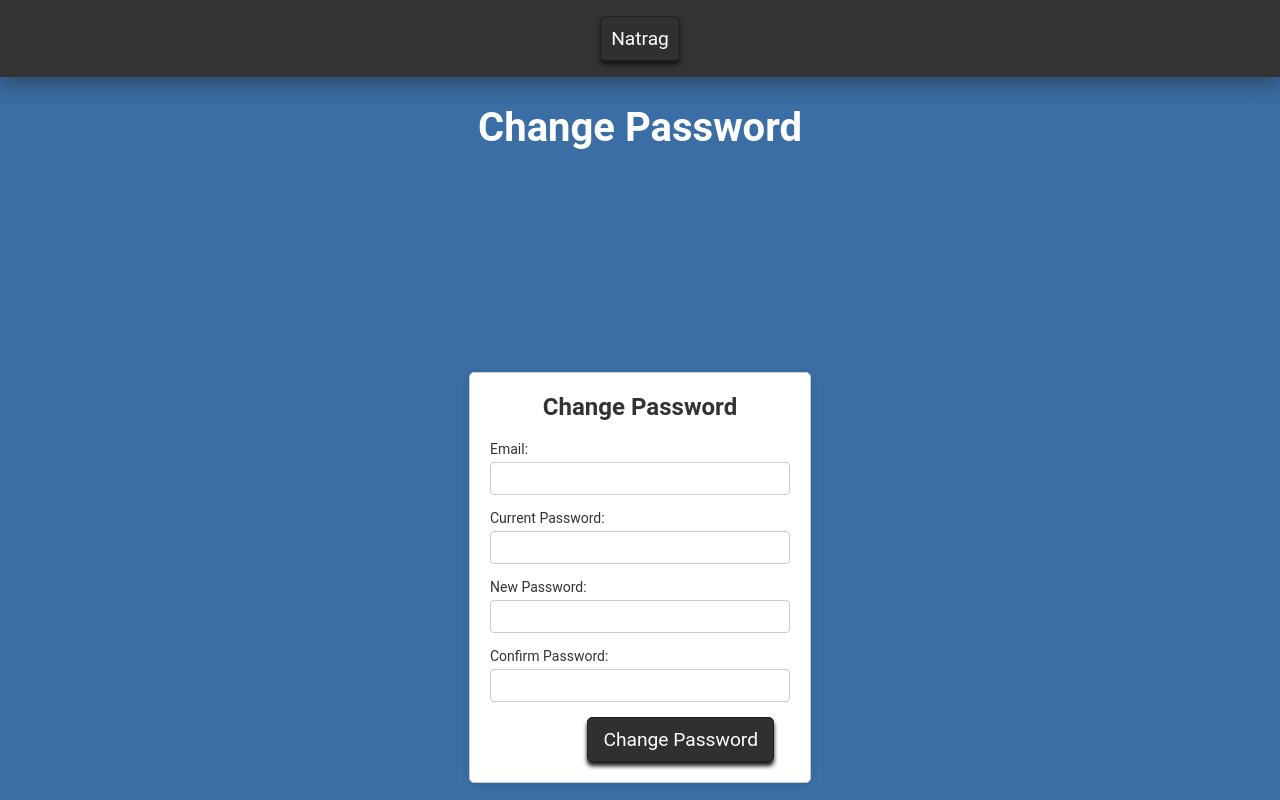
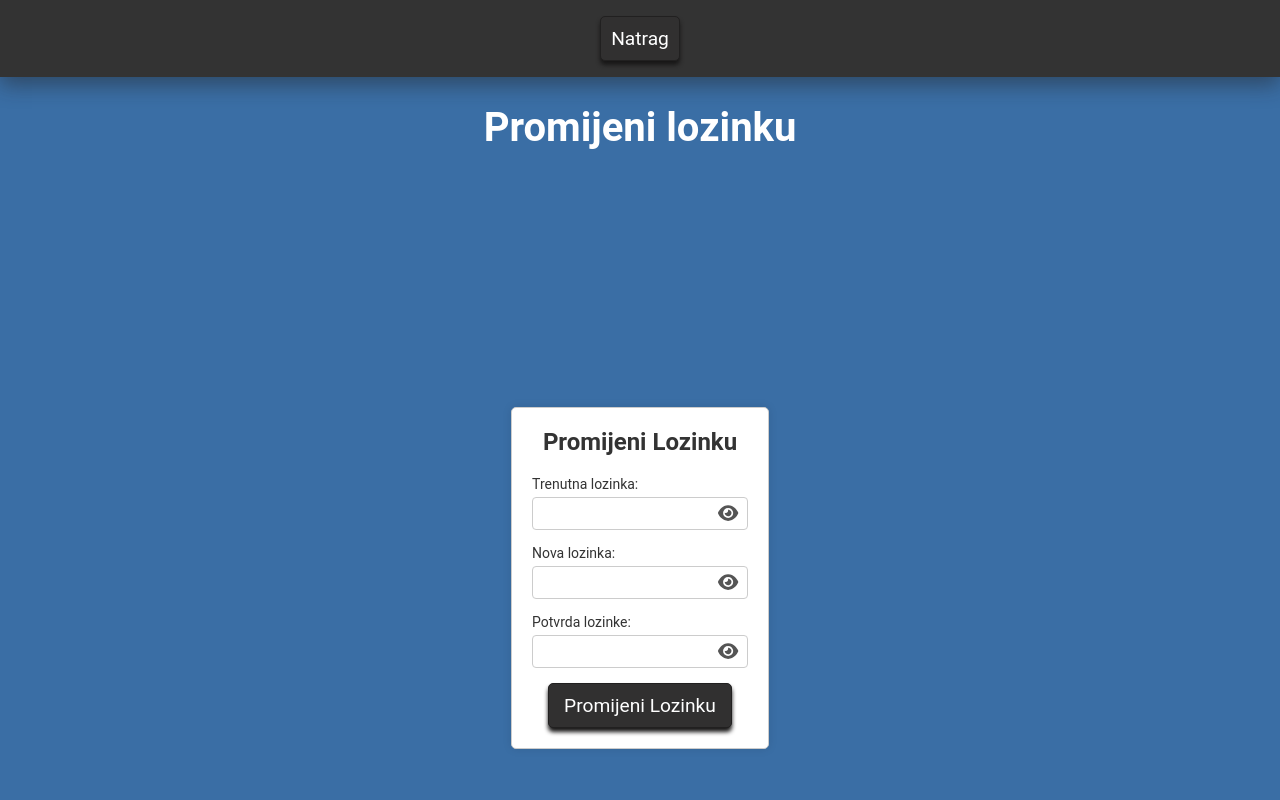
Before and after one commit to Curko15/Poster-Rangers, a React (Create React App) app in the folder IzvorniKod/frontend/: page /promijeniLozinku in a window 1280 px wide. Shown: the top 800 px of the page. Built offline with nearby package versions, Linux system fonts and the light colour scheme; the HTML template or start-up script is replaced by a standard one.

Commit message:
Refactoring

```diff
--- a/IzvorniKod/frontend/src/components/AddConference.js
+++ b/IzvorniKod/frontend/src/components/AddConference.js
@@ -1,8 +1,7 @@
 import React, { useState, useRef } from "react";
 import axios from "axios";
-import { getAuthToken } from "../services/AuthService";
-import { FontAwesomeIcon } from "@fortawesome/react-fontawesome";
-import { faEye, faEyeSlash } from "@fortawesome/free-solid-svg-icons";
+import { getAuthToken, getLoggedInUser } from "../services/AuthService";
+import PasswordInput from "./PaswordInput";
 
 const AddConference = () => {
   const [conferenceName, setConferenceName] = useState("");
@@ -15,9 +14,9 @@ const AddConference = () => {
   const [conferenceStreetNumber, setConferenceStreetNumber] = useState("");
 
   const [errorMessage, setErrorMessage] = useState("");
-  const [showPassword, setShowPassword] = useState(false);
 
   const formContainerRef = useRef(null);
+  const userEmail = getLoggedInUser().userEmail;
 
   const generateCode = () => {
     const code = Math.floor(100000 + Math.random() * 900000);
@@ -41,10 +40,6 @@ const AddConference = () => {
       console.error("Error:", error.message);
       return false;
     }
-  };
-
-  const handleTogglePassword = () => {
-    setShowPassword(!showPassword);
   };
 
   const handleSubmit = async (e) => {
@@ -99,6 +94,7 @@ const AddConference = () => {
         pbr: conferencePbr,
         ulica: conferenceStreet,
         kucBroj: conferenceStreetNumber,
+        email: userEmail,
       };
 
       try {
@@ -176,24 +172,12 @@ const AddConference = () => {
             />
           </label>
 
-          <label className="password-input-container">
-            Pristupni kod:
-            <div className="input-with-button">
-              <input
-                type={showPassword ? "text" : "password"}
-                name="password"
-                value={conferencePassword}
-                className="input-field"
-                required
-                onChange={(e) => setConferencePassword(e.target.value)}
-              />
-              <FontAwesomeIcon
-                icon={showPassword ? faEyeSlash : faEye}
-                className="eye-icon"
-                onClick={handleTogglePassword}
-              />
-            </div>
-          </label>
+          <PasswordInput
+            id={"konfCode"}
+            label={"Pristupni kod: "}
+            value={conferencePassword}
+            onChange={(e) => setConferencePassword(e.target.value)}
+          />
 
           <label>
             Mjesto:
--- a/IzvorniKod/frontend/src/components/ChangePassword.js
+++ b/IzvorniKod/frontend/src/components/ChangePassword.js
@@ -1,29 +1,31 @@
 import React, { useState } from "react";
+import axios from "axios";
 import { getAuthToken, getLoggedInUser } from "../services/AuthService";
+import PasswordInput from "./PaswordInput";
+
 import "../css/main.css";
-import axios from "axios";
+
 const ChangePassword = () => {
-  const [mail, setMail] = useState("");
   const [currentPassword, setCurrentPassword] = useState("");
   const [newPassword, setNewPassword] = useState("");
   const [confirmPassword, setConfirmPassword] = useState("");
   const [message, setMessage] = useState("");
 
+  const userEmail = getLoggedInUser().userEmail;
+
   const handleSubmit = async (e) => {
     e.preventDefault();
 
-    if (!mail || !currentPassword || !newPassword || !confirmPassword) {
+    if (!currentPassword || !newPassword || !confirmPassword) {
       setMessage("All fields are necessary!");
       return;
     }
-    // Check if the new password and confirm password match
+
     if (newPassword !== confirmPassword) {
       setMessage("Passwords do not match");
       return;
     }
 
-    // Here you can implement your logic to send the password change request
-    // For demonstration purposes, this just logs the data to the console
     console.log("Current Password:", currentPassword);
     console.log("New Password:", newPassword);
     console.log("Confirm Password:", confirmPassword);
@@ -33,7 +35,7 @@ const ChangePassword = () => {
     const changePasswordData = {
       oldPassword: currentPassword,
       newPassword: newPassword,
-      email: mail,
+      email: userEmail,
     };
 
     try {
@@ -48,11 +50,10 @@ const ChangePassword = () => {
         },
       );
 
-      // Reset the form after submission
       setCurrentPassword("");
       setNewPassword("");
       setConfirmPassword("");
-      setMessage("Password changed successfully");
+      setMessage("");
     } catch (error) {
       console.error("Error:", error.message);
     }
@@ -61,51 +62,29 @@ const ChangePassword = () => {
   return (
     <div className="center-container">
       <div className="form-container">
-        <h2>Change Password</h2>
+        <h2>Promijeni Lozinku</h2>
         {message && <p>{message}</p>}
         <form onSubmit={handleSubmit}>
-          <div>
-            <label htmlFor="Email">Email:</label>
-            <input
-              type="mail"
-              id="Email"
-              value={mail}
-              onChange={(e) => setMail(e.target.value)}
-              className="input-field"
-            />
-          </div>
-          <div>
-            <label htmlFor="currentPassword">Current Password:</label>
-            <input
-              type="password"
-              id="currentPassword"
+          <PasswordInput
+            id={"currentPassword"}
+            label={"Trenutna lozinka: "}
             value={currentPassword}
             onChange={(e) => setCurrentPassword(e.target.value)}
-              className="input-field"
           />
-          </div>
-          <div>
-            <label htmlFor="newPassword">New Password:</label>
-            <input
-              type="password"
-              id="newPassword"
+          <PasswordInput
+            id={"newPassword"}
+            label={"Nova lozinka: "}
             value={newPassword}
             onChange={(e) => setNewPassword(e.target.value)}
-              className="input-field"
           />
-          </div>
-          <div>
-            <label htmlFor="confirmPassword">Confirm Password:</label>
-            <input
-              type="password"
-              id="confirmPassword"
+          <PasswordInput
+            id={"confirmPassword"}
+            label={"Potvrda lozinke: "}
             value={confirmPassword}
             onChange={(e) => setConfirmPassword(e.target.value)}
-              className="input-field"
           />
-          </div>
           <div className="button-container">
-            <button type="submit">Change Password</button>
+            <button type="submit">Promijeni Lozinku</button>
           </div>
         </form>
       </div>
--- /dev/null
+++ b/IzvorniKod/frontend/src/components/PaswordInput.js
@@ -0,0 +1,35 @@
+import React, { useState } from "react";
+import { FontAwesomeIcon } from "@fortawesome/react-fontawesome";
+import { faEye, faEyeSlash } from "@fortawesome/free-solid-svg-icons";
+
+const PasswordInput = ({ id, label, value, onChange }) => {
+  const [showPassword, setShowPassword] = useState(false);
+
+  const handleTogglePassword = () => {
+    setShowPassword(!showPassword);
+  };
+
+  return (
+    <label htmlFor={id} className="password-input-container">
+      {label}
+      <div className="input-with-button">
+        <input
+          id={id}
+          type={showPassword ? "text" : "password"}
+          name="password"
+          value={value}
+          className="input-field"
+          required
+          onChange={onChange}
+        />
+        <FontAwesomeIcon
+          icon={showPassword ? faEyeSlash : faEye}
+          className="eye-icon"
+          onClick={handleTogglePassword}
+        />
+      </div>
+    </label>
+  );
+};
+
+export default PasswordInput;
--- a/IzvorniKod/frontend/src/components/ResetPassword.js
+++ b/IzvorniKod/frontend/src/components/ResetPassword.js
@@ -1,6 +1,7 @@
 import React, { useState, useEffect } from "react";
 import { useLocation } from "react-router-dom";
 import axios from "axios";
+import PasswordInput from "./PaswordInput";
 
 const ResetPassword = () => {
   const [password, setPassword] = useState("");
@@ -26,7 +27,6 @@ const ResetPassword = () => {
   const handleSubmit = (e) => {
     e.preventDefault();
 
-    // Check if passwords match before sending the request
     if (password === confirmPassword && token) {
       axios
         .post(`/api/korisnici/reset-password?token=${token}`, {
@@ -49,27 +49,19 @@ const ResetPassword = () => {
     <div className="center-container">
       <div className="form-container">
         <form onSubmit={handleSubmit}>
-          <label>
-            New Password:
-            <input
-              type="password"
+          <PasswordInput
+            id={"newPassword"}
+            label={"Nova lozinka: "}
             value={password}
             onChange={handlePasswordChange}
-              className="input-field"
           />
-          </label>
-          <br />
-          <label>
-            Confirm Password:
-            <input
-              type="password"
+          <PasswordInput
+            id={"confirmPassword"}
+            label={"Potvrda lozinke: "}
             value={confirmPassword}
             onChange={handleConfirmPasswordChange}
-              className="input-field"
           />
-          </label>
-          <br />
-          <button type="submit">Reset Password</button>
+          <button type="submit">Resetiraj lozinku</button>
         </form>
       </div>
     </div>
--- a/IzvorniKod/frontend/src/screens/ChangePasswordScreen.js
+++ b/IzvorniKod/frontend/src/screens/ChangePasswordScreen.js
@@ -7,7 +7,7 @@ const ChangePasswordScreen = () => {
   return (
     <div>
       <Header viewType="ChangePassword" />
-      <h1 className="title">Change Password</h1>
+      <h1 className="title">Promijeni lozinku</h1>
       <ChangePassword />
       <Footer />
     </div>
```
Also changed, not shown: 1 other file (tests, documents, lock files or other folders). Lines whose indentation alone changed are shown as unchanged.
